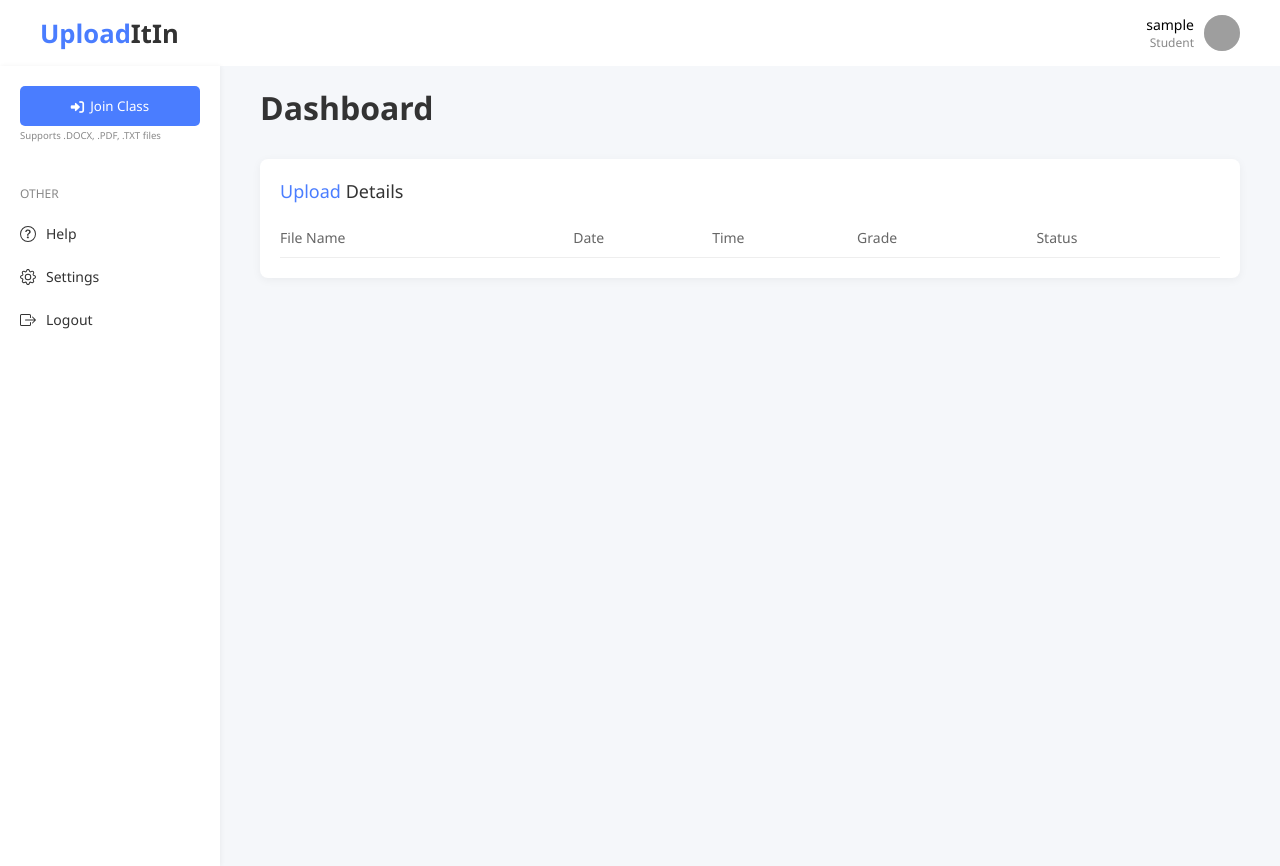
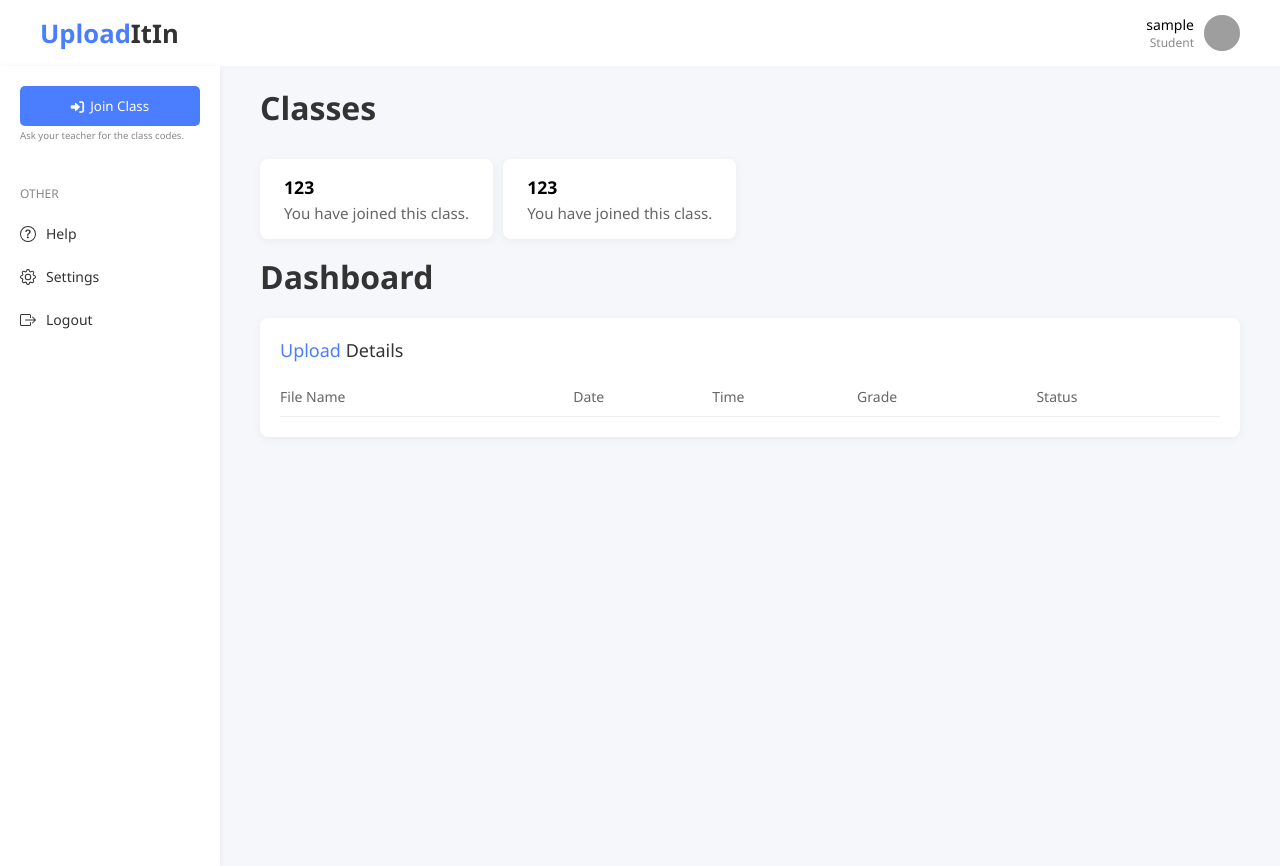
Before and after one commit to richielagito/Upload_It_In, a Flask app: page /dashboard in a window 1280 px wide. Run offline with Flask 3, Linux system fonts and the light colour scheme; the visitor is signed in with stand-in values (Sample User, id 1); data that the repository does not hold is empty; some libraries are stand-ins or nearby versions; grey boxes are pictures that could not be loaded.

Commit message:
fungsi ellipsis

```diff
--- a/static/dashboard-guru.js
+++ b/static/dashboard-guru.js
@@ -126,7 +126,7 @@ function updateDashboardTable(results, replace = false) {
         }
         const tr = document.createElement("tr");
         tr.innerHTML = `
-            <td>${nama}</td>
+            <td class="ellipsis">${nama}</td>
             <td>${new Date().toLocaleDateString()}</td>
             <td>${new Date().toLocaleTimeString("id-ID", {
                 hour: "2-digit",
--- a/static/dashboard-murid.css
+++ b/static/dashboard-murid.css
@@ -221,7 +221,7 @@ body {
     display: flex;
     justify-content: space-between;
     align-items: center;
-    margin-bottom: 30px;
+    margin-bottom: 20px;
 }
 
 .page-title {
@@ -294,7 +294,7 @@ body {
     border-radius: 8px;
     box-shadow: 0 2px 10px rgba(0, 0, 0, 0.05);
     padding: 20px;
-    margin-bottom: 20px;
+    margin-bottom: 30px;
 }
 
 .card-header {
@@ -314,6 +314,39 @@ body {
 
 .details-text {
     color: #333;
+}
+
+/* Class Card Styles */
+#class-list {
+    display: flex;
+    flex-direction: row;
+    gap: 10px;
+}
+.class-card {
+    width: fit-content;
+    background: #fff;
+    border-radius: 8px;
+    box-shadow: 0 2px 10px rgba(0, 0, 0, 0.05);
+    padding: 16px 24px;
+    margin-bottom: 16px;
+    margin-top: 10px;
+}
+
+.class-card-title {
+    font-size: 1.1rem;
+    font-weight: 600;
+    margin-bottom: 4px;
+}
+
+.class-card-desc {
+    font-size: 0.95rem;
+    color: #666;
+}
+
+.ellipsis {
+    white-space: nowrap;
+    overflow: hidden;
+    text-overflow: ellipsis;
 }
 
 /* Table Styles */
@@ -512,7 +545,6 @@ td {
     }
     .sidebar {
         display: flex;
-        width: 23vw;
         max-width: 220px;
         flex-direction: column;
         padding: 20px 0;
--- a/static/dashboard-murid.js
+++ b/static/dashboard-murid.js
@@ -50,41 +50,41 @@ document.addEventListener("click", (e) => {
 });
 
 // Upload Function
-document.querySelector(".upload-form").addEventListener("submit", async function (e) {
-    e.preventDefault();
-    const form = e.target;
-    const formData = new FormData(form);
+// document.querySelector(".upload-form").addEventListener("submit", async function (e) {
+//     e.preventDefault();
+//     const form = e.target;
+//     const formData = new FormData(form);
 
-    isLoading = true;
-    if (loading) {
-        loading.classList.add("active");
-    }
-    if (uploadBtnForm) {
-        uploadBtnForm.classList.remove("active");
-    }
-    formSubmitBtn.setAttribute("disabled", "true");
+//     isLoading = true;
+//     if (loading) {
+//         loading.classList.add("active");
+//     }
+//     if (uploadBtnForm) {
+//         uploadBtnForm.classList.remove("active");
+//     }
+//     formSubmitBtn.setAttribute("disabled", "true");
 
-    const response = await fetch("/grade", {
-        method: "POST",
-        body: formData,
-    });
+//     const response = await fetch("/grade", {
+//         method: "POST",
+//         body: formData,
+//     });
 
-    if (response.ok) {
-        await loadDashboardData();
-        isLoading = false;
-        if (loading) {
-            loading.classList.remove("active");
-        }
-        if (uploadBtnForm) {
-            uploadBtnForm.classList.add("active");
-        }
-        formSubmitBtn.removeAttribute("disabled");
-        uploadModal.classList.remove("active");
-        form.reset();
-    } else {
-        alert("Gagal upload!");
-    }
-});
+//     if (response.ok) {
+//         await loadDashboardData();
+//         isLoading = false;
+//         if (loading) {
+//             loading.classList.remove("active");
+//         }
+//         if (uploadBtnForm) {
+//             uploadBtnForm.classList.add("active");
+//         }
+//         formSubmitBtn.removeAttribute("disabled");
+//         uploadModal.classList.remove("active");
+//         form.reset();
+//     } else {
+//         alert("Gagal upload!");
+//     }
+// });
 
 async function loadDashboardData() {
     const response = await fetch("/api/results");
@@ -187,3 +187,30 @@ document.addEventListener("DOMContentLoaded", function () {
         });
     });
 });
+
+// Fungsi untuk membuat card class baru
+function createClassCard(className) {
+    const classList = document.getElementById("class-list");
+    const card = document.createElement("div");
+    card.className = "class-card";
+    card.innerHTML = `
+        <div class="class-card-content">
+            <h3 class="class-card-title">${className}</h3>
+            <p class="class-card-desc">You have joined this class.</p>
+        </div>
+    `;
+    classList.appendChild(card);
+}
+
+// Tangani submit form join class (modal)
+document.querySelector(".upload-form").addEventListener("submit", function (e) {
+    e.preventDefault();
+    const classCodeInput = document.getElementById("classCode");
+    const className = classCodeInput.value.trim();
+    if (className) {
+        createClassCard(className);
+        // Reset form dan tutup modal
+        classCodeInput.value = "";
+        document.getElementById("uploadModal").classList.remove("active");
+    }
+});
--- a/templates/dashboard-murid.html
+++ b/templates/dashboard-murid.html
@@ -45,7 +45,7 @@
                     <i class="icon-join fa-solid fa-right-to-bracket"></i>
                     Join Class
                 </button>
-                <div class="supports">Supports .DOCX, .PDF, .TXT files</div>
+                <div class="supports">Ask your teacher for the class codes.</div>
 
                 <div class="menu-section">
                     <div class="section-title">OTHER</div>
@@ -83,6 +83,24 @@
             <!-- Main Content -->
             <div class="main-content">
                 <div class="header">
+                    <h1 class="page-title">Classes</h1>
+                </div>
+                <div id="class-list">
+                    <div class="class-card">
+                        <div class="class-card-content">
+                            <h3 class="class-card-title">123</h3>
+                            <p class="class-card-desc">You have joined this class.</p>
+                        </div>
+                    </div>
+                    <div class="class-card">
+                        <div class="class-card-content">
+                            <h3 class="class-card-title">123</h3>
+                            <p class="class-card-desc">You have joined this class.</p>
+                        </div>
+                    </div>
+                </div>
+
+                <div class="header">
                     <h1 class="page-title">Dashboard</h1>
                 </div>
 
@@ -107,26 +125,22 @@
                     </table>
                 </div>
             </div>
-            <!-- Modal Upload Form -->
+            <!-- Modal Join Class Form -->
             <div class="modal-overlay" id="uploadModal">
                 <div class="modal">
                     <div class="modal-header">
-                        <h3 class="modal-title">Upload Files</h3>
+                        <h3 class="modal-title">Join Class</h3>
                         <button class="modal-close" id="closeModal">&times;</button>
                     </div>
                     <div class="modal-body">
                         <form class="upload-form" action="/grade" method="post" enctype="multipart/form-data">
                             <div class="form-group">
-                                <label class="form-label" for="guruFile">File Jawaban (DOCX, PDF, TXT):</label>
-                                <input class="form-input" type="file" id="guruFile" name="guru" accept=".docx, .pdf, .txt" required />
-                            </div>
-                            <div class="form-group">
-                                <label class="form-label" for="muridFile">File Murid (DOCX, PDF, TXT) (Multiple):</label>
-                                <input class="form-input" type="file" id="muridFile" name="murid" accept=".docx, .pdf, .txt" multiple required />
+                                <label class="form-label" for="classCode">Input Class Code</label>
+                                <input class="form-input" type="text" id="classCode" name="classCode" required />
                             </div>
                             <button class="form-submit" type="submit">
                                 <div class="loading"></div>
-                                <div class="form-upload-btn active">Upload</div>
+                                <div class="form-upload-btn active">Join Class</div>
                             </button>
                         </form>
                     </div>
```
Also changed, not shown: static/dashboard-guru.css (+9 -2 lines).
